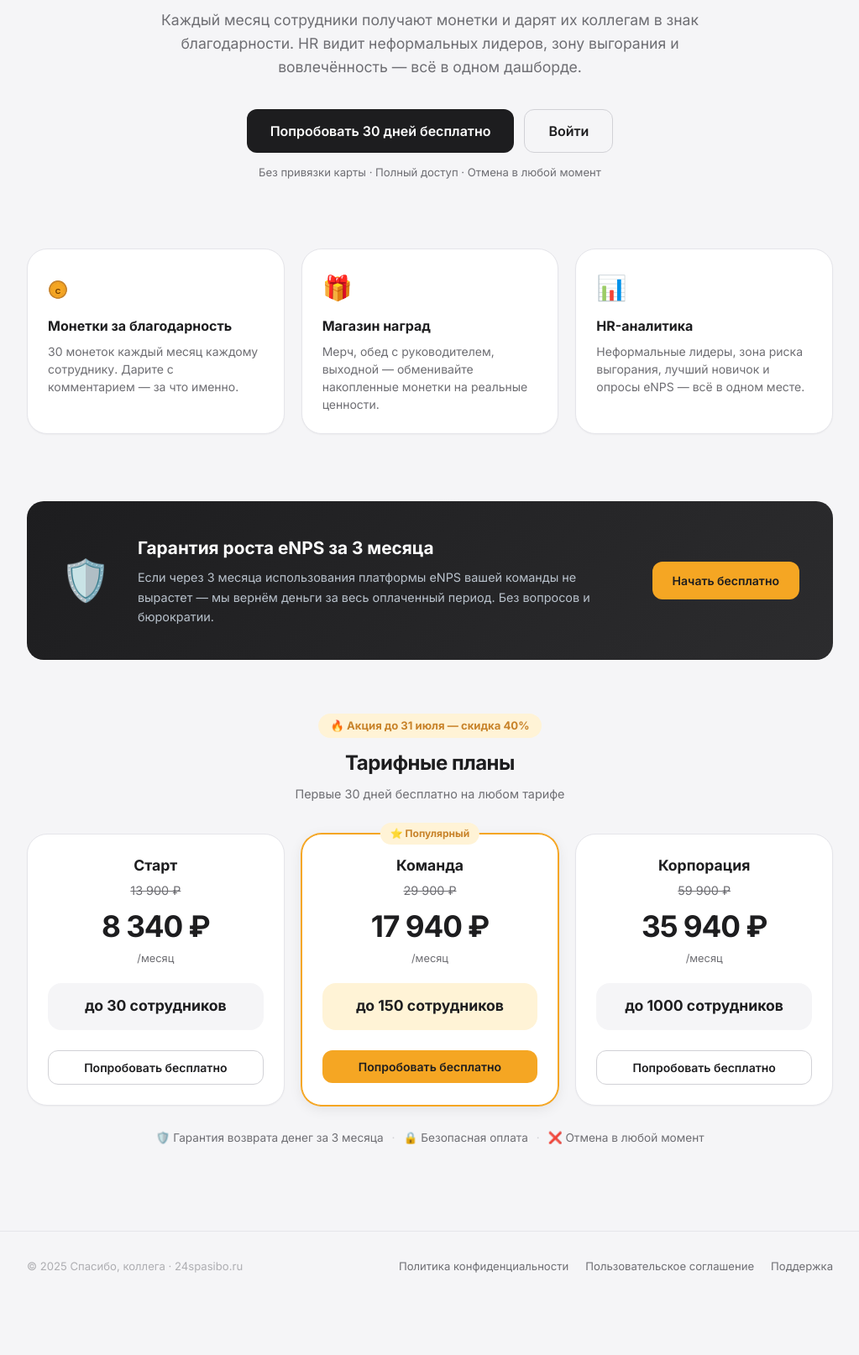
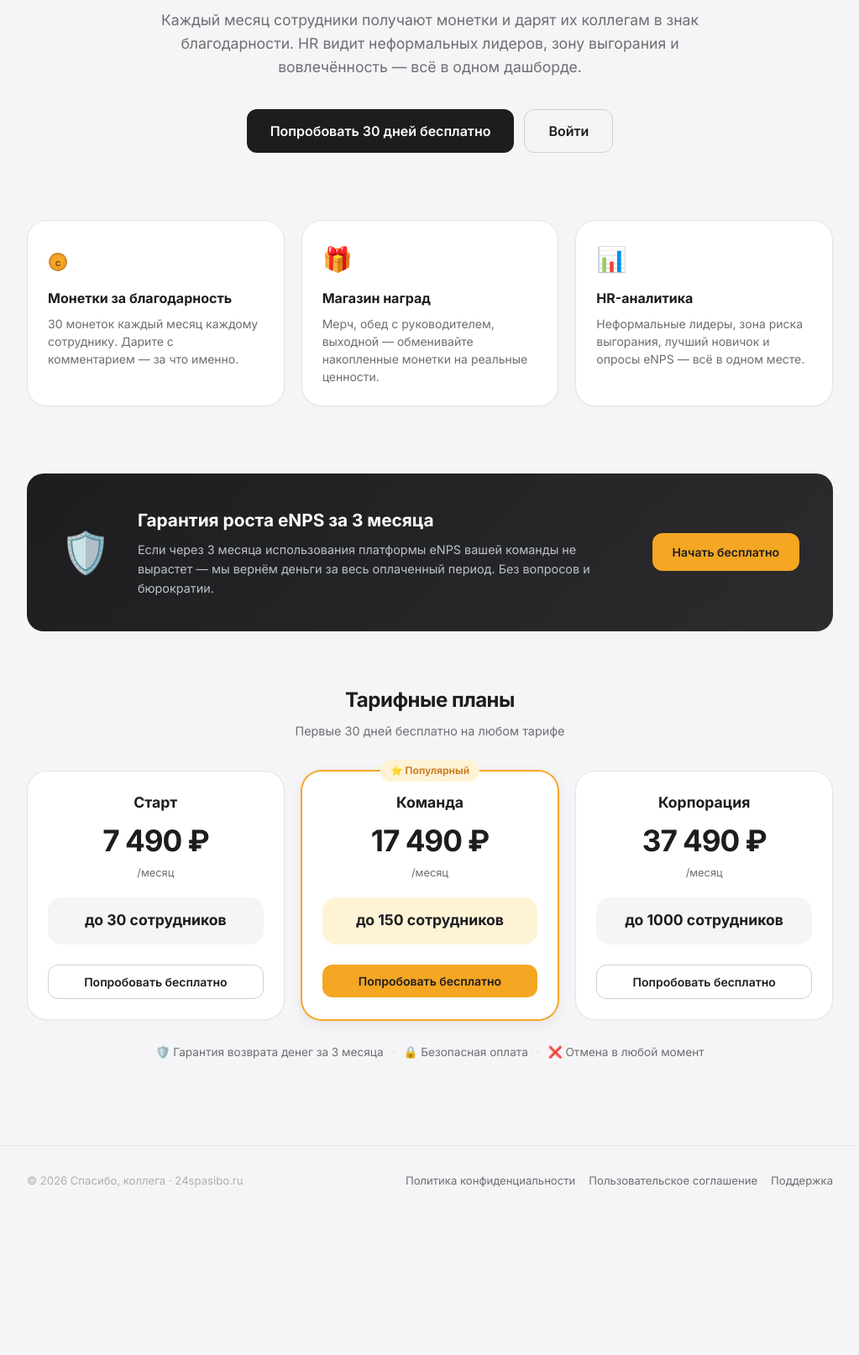
Before and after one commit to emilmurtazin/spasibo-kollege, a Django app: page / in a window 1280 px wide. Shown: the part 266-1880 px from the top of the page at 84% size, without its empty margins (128-1151 px from the left). After the commit the page ends 1680 px from the top, so only its background shows below. Run offline with Django 5.2, Linux system fonts and the light colour scheme.

Commit message:
Add files via upload

```diff
--- a/templates/core/landing.html
+++ b/templates/core/landing.html
@@ -16,7 +16,6 @@
     <a href="{% url 'register' %}" class="sk-btn sk-btn--primary" style="padding:13px 28px;font-size:1rem;">Попробовать 30 дней бесплатно</a>
     <a href="{% url 'login' %}" class="sk-btn sk-btn--outline" style="padding:13px 28px;font-size:1rem;">Войти</a>
   </div>
-  <p style="margin-top:14px;font-size:.82rem;color:var(--c-muted);">Без привязки карты · Полный доступ · Отмена в любой момент</p>
 </div>
 
 <!-- Features -->
@@ -58,7 +57,6 @@
 <!-- Pricing -->
 <div style="max-width:960px;margin:0 auto 100px;">
   <div style="text-align:center;margin-bottom:12px;">
-    <span class="sk-pill sk-pill--gold" style="font-size:.82rem;padding:5px 14px;">🔥 Акция до 31 июля — скидка 40%</span>
   </div>
   <h2 style="text-align:center;font-size:1.5rem;font-weight:700;margin:0 0 8px;letter-spacing:-.02em;">Тарифные планы</h2>
   <p style="text-align:center;color:var(--c-muted);font-size:.9rem;margin:0 0 36px;">Первые 30 дней бесплатно на любом тарифе</p>
@@ -69,9 +67,8 @@
     <div class="sk-card" style="position:relative;text-align:center;">
       <h3 style="font-size:1.1rem;font-weight:700;margin:0 0 6px;">Старт</h3>
       <div style="margin-bottom:4px;">
-        <span style="font-size:.9rem;color:var(--c-muted);text-decoration:line-through;">13 900 ₽</span>
       </div>
-      <p style="font-size:2.2rem;font-weight:700;letter-spacing:-.03em;margin:0 0 2px;">8 340 ₽</p>
+      <p style="font-size:2.2rem;font-weight:700;letter-spacing:-.03em;margin:0 0 2px;">7 490 ₽</p>
       <p style="font-size:.8rem;color:var(--c-muted);margin:0 0 20px;">/месяц</p>
       <div style="background:var(--c-bg);border-radius:var(--r-lg);padding:14px;margin-bottom:24px;">
         <p style="font-size:1.1rem;font-weight:700;margin:0 0 2px;">до 30 сотрудников</p>
@@ -86,9 +83,8 @@
       </div>
       <h3 style="font-size:1.1rem;font-weight:700;margin:0 0 6px;">Команда</h3>
       <div style="margin-bottom:4px;">
-        <span style="font-size:.9rem;color:var(--c-muted);text-decoration:line-through;">29 900 ₽</span>
       </div>
-      <p style="font-size:2.2rem;font-weight:700;letter-spacing:-.03em;margin:0 0 2px;">17 940 ₽</p>
+      <p style="font-size:2.2rem;font-weight:700;letter-spacing:-.03em;margin:0 0 2px;">17 490 ₽</p>
       <p style="font-size:.8rem;color:var(--c-muted);margin:0 0 20px;">/месяц</p>
       <div style="background:var(--c-gold-light);border-radius:var(--r-lg);padding:14px;margin-bottom:24px;">
         <p style="font-size:1.1rem;font-weight:700;margin:0 0 2px;">до 150 сотрудников</p>
@@ -100,9 +96,8 @@
     <div class="sk-card" style="position:relative;text-align:center;">
       <h3 style="font-size:1.1rem;font-weight:700;margin:0 0 6px;">Корпорация</h3>
       <div style="margin-bottom:4px;">
-        <span style="font-size:.9rem;color:var(--c-muted);text-decoration:line-through;">59 900 ₽</span>
       </div>
-      <p style="font-size:2.2rem;font-weight:700;letter-spacing:-.03em;margin:0 0 2px;">35 940 ₽</p>
+      <p style="font-size:2.2rem;font-weight:700;letter-spacing:-.03em;margin:0 0 2px;">37 490 ₽</p>
       <p style="font-size:.8rem;color:var(--c-muted);margin:0 0 20px;">/месяц</p>
       <div style="background:var(--c-bg);border-radius:var(--r-lg);padding:14px;margin-bottom:24px;">
         <p style="font-size:1.1rem;font-weight:700;margin:0 0 2px;">до 1000 сотрудников</p>
@@ -123,13 +118,13 @@
 </div>
 
 <!-- Footer -->
-<footer style="border-top:1px solid var(--c-border);margin-top:80px;padding:32px 24px;text-align:center;">
-  <div style="max-width:960px;margin:0 auto;display:flex;align-items:center;justify-content:space-between;flex-wrap:wrap;gap:12px;">
-    <p style="font-size:.82rem;color:var(--c-placeholder);margin:0;">© 2025 Спасибо, коллега · 24spasibo.ru</p>
-    <div style="display:flex;gap:20px;">
-      <a href="{% url 'privacy' %}" style="font-size:.82rem;color:var(--c-muted);">Политика конфиденциальности</a>
-      <a href="{% url 'terms' %}" style="font-size:.82rem;color:var(--c-muted);">Пользовательское соглашение</a>
-      <a href="{% url 'support_request' %}" style="font-size:.82rem;color:var(--c-muted);">Поддержка</a>
+<footer style="border-top:1px solid var(--c-border);margin-top:80px;padding:32px 16px;text-align:center;box-sizing:border-box;width:100%;overflow-x:hidden;">
+  <div style="max-width:960px;margin:0 auto;display:flex;align-items:center;justify-content:space-between;flex-wrap:wrap;gap:12px;box-sizing:border-box;">
+    <p style="font-size:.82rem;color:var(--c-placeholder);margin:0;">© 2026 Спасибо, коллега · 24spasibo.ru</p>
+    <div style="display:flex;gap:16px;flex-wrap:wrap;justify-content:center;">
+      <a href="{% url 'privacy' %}" style="font-size:.82rem;color:var(--c-muted);white-space:nowrap;">Политика конфиденциальности</a>
+      <a href="{% url 'terms' %}" style="font-size:.82rem;color:var(--c-muted);white-space:nowrap;">Пользовательское соглашение</a>
+      <a href="{% url 'support_request' %}" style="font-size:.82rem;color:var(--c-muted);white-space:nowrap;">Поддержка</a>
     </div>
   </div>
 </footer>
```
Also changed, not shown: templates/core/register.html (+2 -15 lines).
